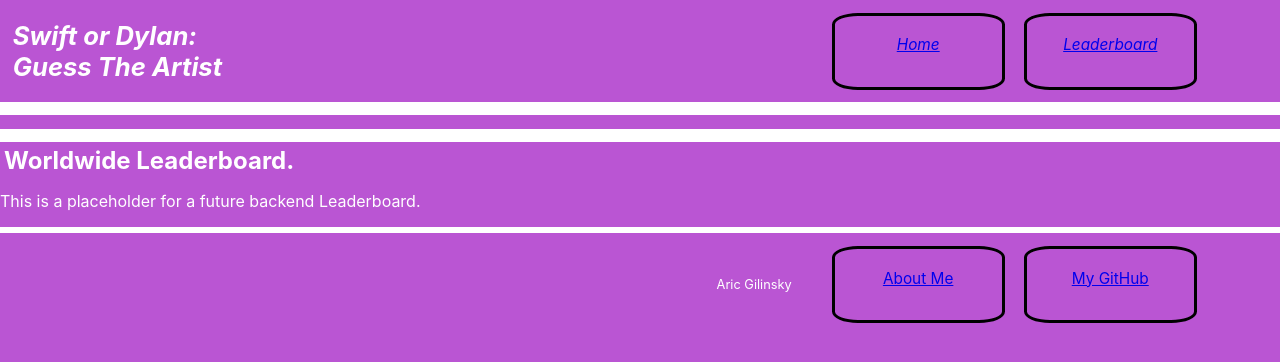
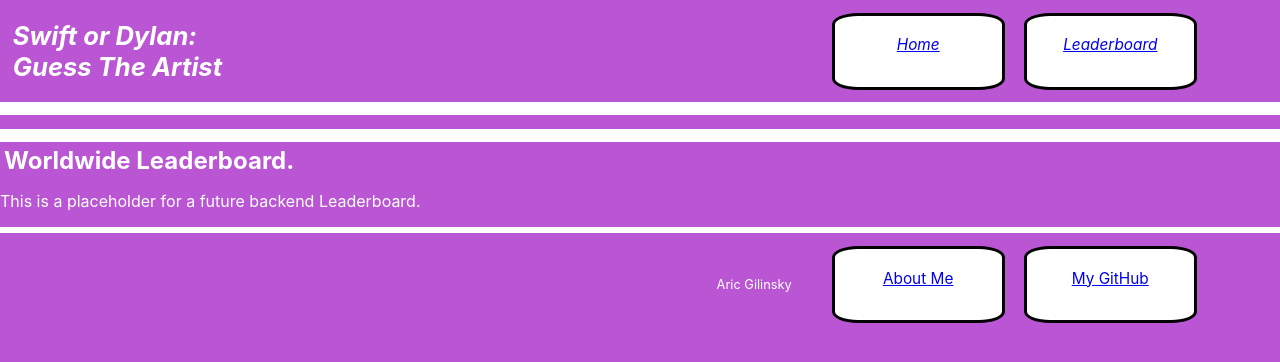
Before and after one commit to ASGili/DylanSwift, a React (Create React App) app: page /DylanSwift/Leaderboard in a window 1280 px wide. Shown: the top 362 px of the page. Built offline with nearby package versions, Linux system fonts and the light colour scheme.

Commit message:
Update App.css

```diff
--- a/src/App.css
+++ b/src/App.css
@@ -32,7 +32,7 @@ body {
 }
 
 .header-footer-buttons{
-  background-color: mediumorchid;
+  background-color: white;
   height: 4vh;
   width: 10vw;
   border: solid 3px black;
```
